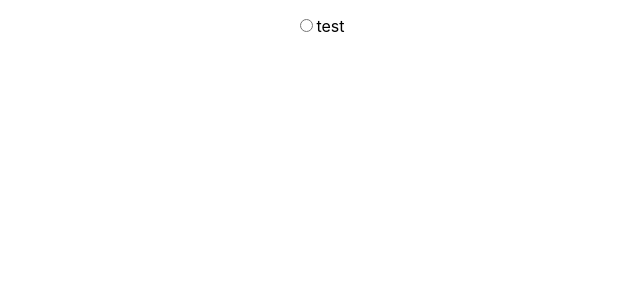
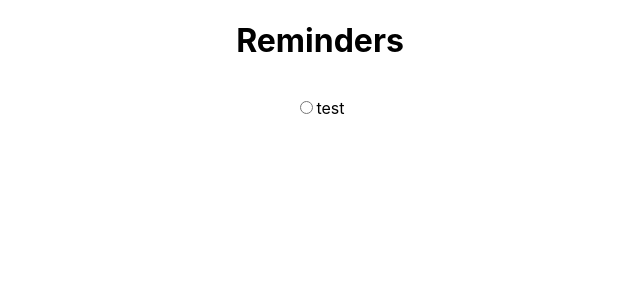
Before and after one commit to sameervij1/To-Do-List, a React (Create React App) app in the folder my-app/: page / in a window 1280 px wide. Shown: the top 300 px of the page, without its empty margins (320-960 px from the left). Built offline with nearby package versions, Linux system fonts and the light colour scheme.

Commit message:
created task object wrapper class and added Reminders header

```diff
--- a/my-app/src/App.js
+++ b/my-app/src/App.js
@@ -1,12 +1,10 @@
-import logo from './logo.svg';
 import './App.css';
-import Details from './Details.js'
-import TaskButton from './TaskButton';
+import TaskObject from './TaskObject';
 function App() {
   return (
     <div className="App">
-        <TaskButton />
-        <Details details = "test" />
+        <h1> Reminders </h1>
+        <TaskObject taskDetails = "test"></TaskObject>
     </div>
   );
 }
--- /dev/null
+++ b/my-app/src/TaskObject.js
@@ -0,0 +1,11 @@
+import React from 'react';
+import Details from './Details.js';
+import TaskButton from './TaskButton';
+
+class TaskObject extends React.Component {
+    render() {
+        return <div className="App"> <TaskButton /><Details details = {this.props.taskDetails} /> </div>;
+    }
+}
+
+export default TaskObject;
```
